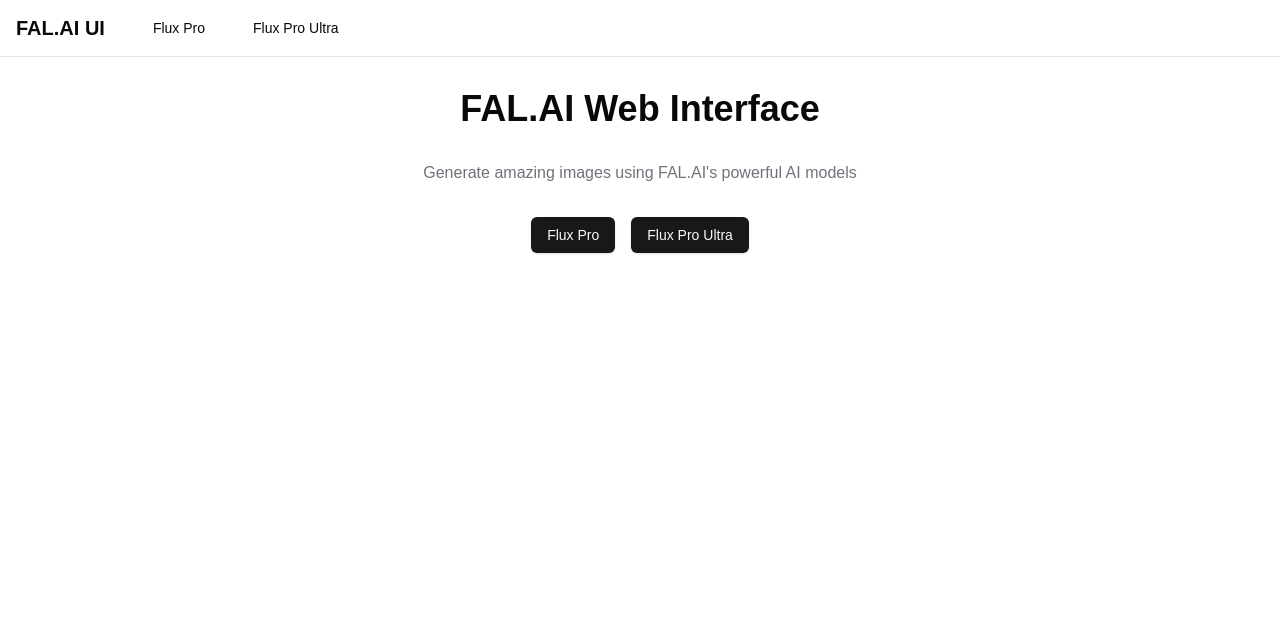
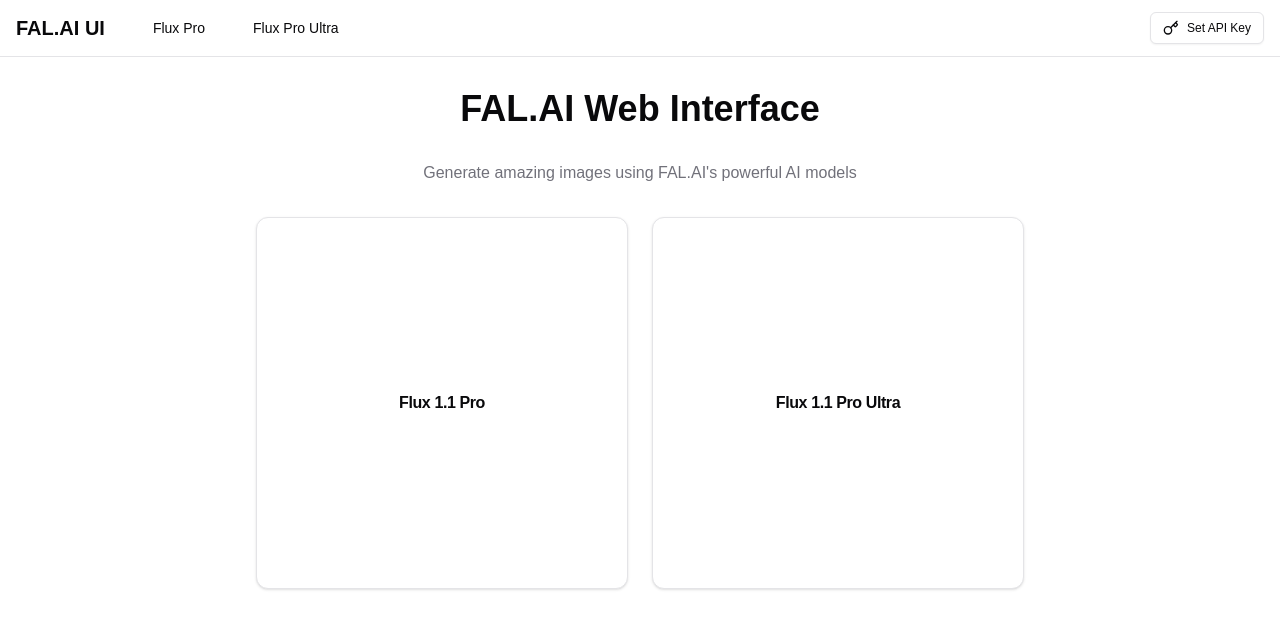
Before and after one commit to chansanya/flux-web-ui, a Next.js app: page / in a window 1280 px wide. Shown: the top 628 px of the page. Built offline with nearby package versions, Linux system fonts and the light colour scheme.

Commit message:
add api key button

```diff
--- a/src/app/page.tsx
+++ b/src/app/page.tsx
@@ -1,7 +1,10 @@
-import { Button } from "@/components/ui/button";
 import Link from "next/link";
+import { Card, CardHeader, CardTitle } from "@/components/ui/card";
+import { flux_1_1_pro, flux_1_1_pro_ultra } from "@/lib/models/flux/text-to-text";
 
 export default function Home() {
+  const models = [flux_1_1_pro, flux_1_1_pro_ultra];
+
   return (
     <main className="container mx-auto py-8 px-4">
       <div className="flex flex-col items-center space-y-8">
@@ -9,13 +12,20 @@
         <p className="text-muted-foreground text-center max-w-2xl">
           Generate amazing images using FAL.AI&apos;s powerful AI models
         </p>
-        <div className="flex gap-4">
-          <Button asChild>
-            <Link href="/flux/fal-ai-flux-pro-v1.1">Flux Pro</Link>
-          </Button>
-          <Button asChild>
-            <Link href="/flux/fal-ai-flux-pro-v1.1-ultra">Flux Pro Ultra</Link>
-          </Button>
+        <div className="grid grid-cols-1 sm:grid-cols-2 gap-6 w-full max-w-3xl">
+          {models.map((model) => (
+            <Link
+              key={model.id}
+              href={`/flux/${model.id.replace(/\//g, "-")}`}
+              className="block"
+            >
+              <Card className="aspect-square flex items-center justify-center p-6 transition-all duration-200 hover:scale-[1.02] hover:shadow-lg">
+                <CardHeader>
+                  <CardTitle className="text-center">{model.name}</CardTitle>
+                </CardHeader>
+              </Card>
+            </Link>
+          ))}
         </div>
       </div>
     </main>
--- /dev/null
+++ b/src/components/api-key-input.tsx
@@ -0,0 +1,103 @@
+'use client';
+
+import { useState, useEffect } from "react";
+import { Input } from "@/components/ui/input";
+import { Button } from "@/components/ui/button";
+import { Eye, EyeOff, Check, Key } from "lucide-react";
+import { useToast } from "@/hooks/use-toast";
+
+const API_KEY_STORAGE_KEY = 'fal-ai-api-key';
+
+export function ApiKeyInput() {
+  const [isVisible, setIsVisible] = useState(false);
+  const [apiKey, setApiKey] = useState('');
+  const [hasStoredKey, setHasStoredKey] = useState(false);
+  const [isInputVisible, setIsInputVisible] = useState(false);
+  const { toast } = useToast();
+
+  useEffect(() => {
+    const storedKey = localStorage.getItem(API_KEY_STORAGE_KEY);
+    if (storedKey) {
+      setApiKey(storedKey);
+      setHasStoredKey(true);
+    }
+  }, []);
+
+  const handleSave = () => {
+    if (!apiKey.trim()) {
+      toast({
+        title: "Error",
+        description: "Please enter a valid API key",
+        variant: "destructive",
+      });
+      return;
+    }
+
+    localStorage.setItem(API_KEY_STORAGE_KEY, apiKey.trim());
+    setHasStoredKey(true);
+    setIsInputVisible(false);
+    toast({
+      title: "API Key Saved",
+      description: "Your API key has been saved successfully.",
+    });
+  };
+
+  if (!isInputVisible) {
+    return (
+      <div className="flex items-center gap-2">
+        <Button
+          variant="outline"
+          size="sm"
+          onClick={() => setIsInputVisible(true)}
+          className="gap-2"
+        >
+          <Key className="h-4 w-4" />
+          {hasStoredKey ? (
+            <span className="flex items-center gap-2">
+              API Key Saved
+              <Check className="h-4 w-4 text-green-500" />
+            </span>
+          ) : (
+            "Set API Key"
+          )}
+        </Button>
+      </div>
+    );
+  }
+
+  return (
+    <div className="flex items-center gap-2">
+      <div className="relative">
+        <Input
+          type={isVisible ? "text" : "password"}
+          value={apiKey}
+          onChange={(e) => setApiKey(e.target.value)}
+          placeholder="Enter your FAL.AI API key"
+          className="pr-8 w-[300px]"
+        />
+      </div>
+      <Button
+        variant="ghost"
+        size="icon"
+        onClick={() => setIsVisible(!isVisible)}
+        title={isVisible ? "Hide API key" : "Show API key"}
+      >
+        {isVisible ? <EyeOff className="h-4 w-4" /> : <Eye className="h-4 w-4" />}
+      </Button>
+      <Button
+        variant="outline"
+        size="sm"
+        onClick={handleSave}
+      >
+        Save
+      </Button>
+      <Button
+        variant="ghost"
+        size="sm"
+        onClick={() => setIsInputVisible(false)}
+      >
+        Cancel
+      </Button>
+    </div>
+  );
+}
--- a/src/components/navbar.tsx
+++ b/src/components/navbar.tsx
@@ -4,6 +4,7 @@
 import Link from "next/link";
 import { usePathname } from "next/navigation";
 import { cn } from "@/lib/utils";
+import { ApiKeyInput } from "./api-key-input";
 
 const routes = [
   {
@@ -21,7 +22,8 @@
 
   return (
     <header className="border-b">
-      <div className="container mx-auto px-4 flex h-14 items-center">
+      <div className="container mx-auto px-4 flex h-14 items-center justify-between">
+        <div className="flex items-center">
           <Link href="/" className="font-bold text-xl mr-8">
             FAL.AI UI
           </Link>
@@ -43,6 +45,8 @@
             ))}
           </nav>
         </div>
+        <ApiKeyInput />
+      </div>
     </header>
   );
 }
--- a/src/lib/models/flux/text-to-text.ts
+++ b/src/lib/models/flux/text-to-text.ts
@@ -16,10 +16,6 @@
       options: ["square_hd", "square", "portrait_4_3", "portrait_16_9", "landscape_4_3", "landscape_16_9"]
     },
     {
-      key: "seed",
-      type: "number"
-    },
-    {
       key: "sync_mode",
       type: "boolean",
       default: false
@@ -32,7 +28,7 @@
     {
       key: "enable_safety_checker",
       type: "boolean",
-      default: true
+      default: false
     },
     {
       key: "safety_tolerance",
@@ -45,6 +41,10 @@
       type: "enum",
       default: "jpeg",
       options: ["jpeg", "png"]
+    },
+    {
+      key: "seed",
+      type: "number"
     }
   ],
   outputSchema: [
@@ -81,8 +81,10 @@
       required: true
     },
     {
-      key: "seed",
-      type: "number"
+      key: "aspect_ratio",
+      type: "enum",
+      default: "16:9",
+      options: ["21:9", "16:9", "4:3", "1:1", "3:4", "9:16", "9:21"]
     },
     {
       key: "sync_mode",
@@ -97,7 +99,7 @@
     {
       key: "enable_safety_checker",
       type: "boolean",
-      default: true
+      default: false
     },
     {
       key: "safety_tolerance",
@@ -112,14 +114,12 @@
       options: ["jpeg", "png"]
     },
     {
-      key: "aspect_ratio",
-      type: "enum",
-      default: "16:9",
-      options: ["21:9", "16:9", "4:3", "1:1", "3:4", "9:16", "9:21"]
+      key: "raw",
+      type: "boolean"
     },
     {
-      key: "raw",
-      type: "boolean"
+      key: "seed",
+      type: "number"
     }
   ],
   outputSchema: [
```
Lines whose indentation alone changed are shown as unchanged.
